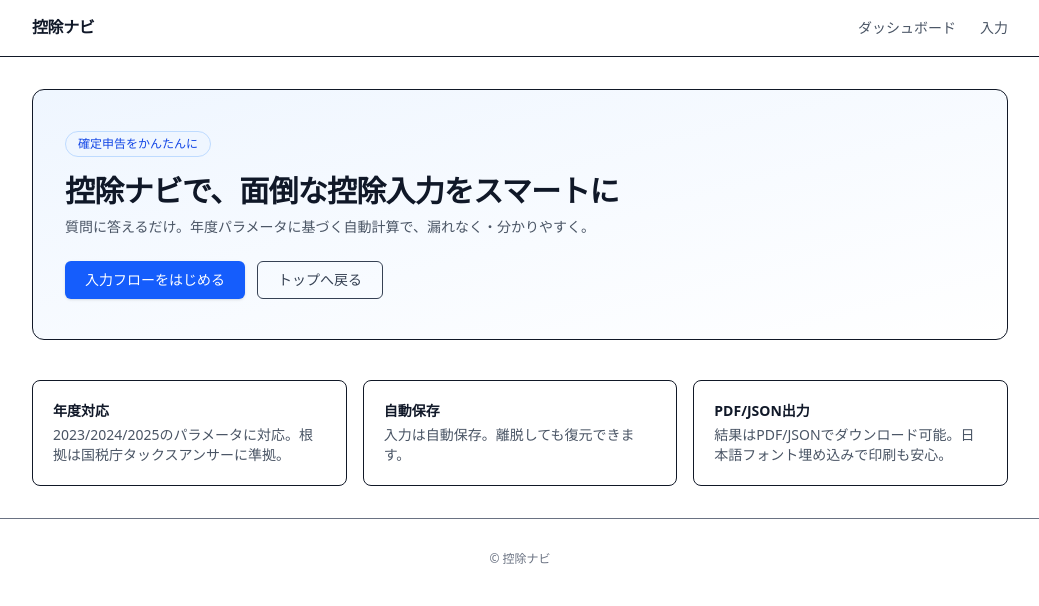
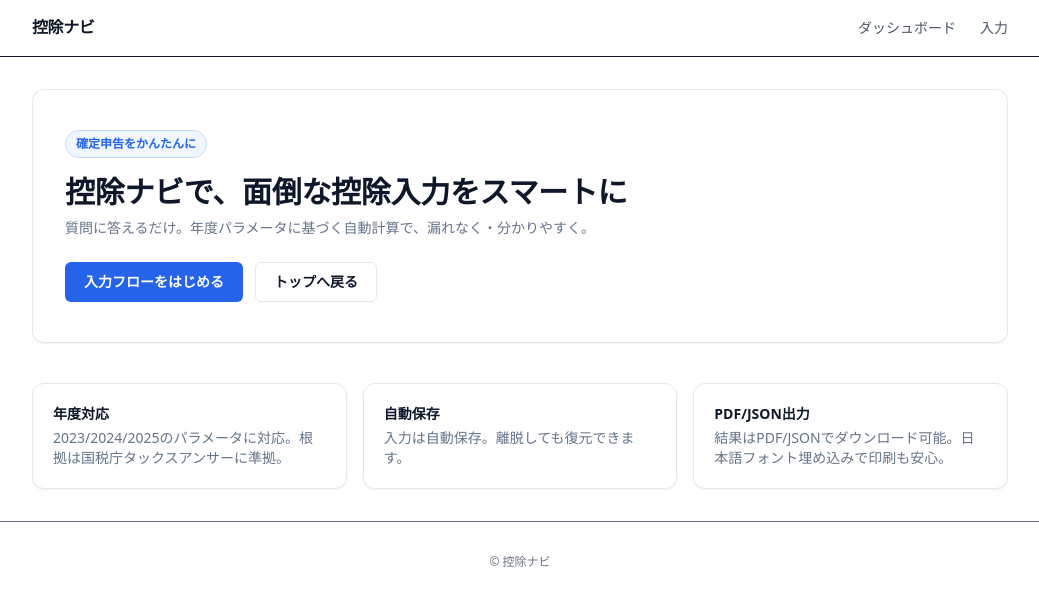
Before and after one commit to shunki-235/koujo-navi, a Next.js app: page /deductions in a window 1280 px wide. Shown: the top 606 px of the page, without its empty margins (120-1159 px from the left). Built offline with nearby package versions, Linux system fonts and the light colour scheme.

Commit message:
feat(ui): 新デザイン基盤（トークン/btn/card）を追加し、ダッシュボードを全面適用

```diff
--- a/src/app/(deductions)/deductions/page.tsx
+++ b/src/app/(deductions)/deductions/page.tsx
@@ -2,31 +2,31 @@ export default function DeductionsDashboardPage() {
   return (
     <section className="space-y-10">
       {/* Hero */}
-      <div className="relative overflow-hidden rounded-xl border bg-gradient-to-br from-blue-50 to-white">
+      <div className="relative overflow-hidden card">
         <div className="px-8 py-10">
-          <span className="inline-flex items-center rounded-full border border-blue-200 bg-blue-50 px-3 py-1 text-xs font-medium text-blue-700">確定申告をかんたんに</span>
-          <h1 className="mt-4 text-3xl font-semibold tracking-tight text-gray-900">控除ナビで、面倒な控除入力をスマートに</h1>
-          <p className="mt-2 text-sm text-gray-600">質問に答えるだけ。年度パラメータに基づく自動計算で、漏れなく・分かりやすく。</p>
+          <span className="badge badge-primary">確定申告をかんたんに</span>
+          <h1 className="mt-4 text-3xl font-semibold tracking-tight">控除ナビで、面倒な控除入力をスマートに</h1>
+          <p className="mt-2 text-sm text-muted">質問に答えるだけ。年度パラメータに基づく自動計算で、漏れなく・分かりやすく。</p>
           <div className="mt-6 flex gap-3">
-            <a href="/deductions/flow" className="inline-flex items-center rounded-md bg-blue-600 px-5 py-2 text-sm font-medium text-white shadow hover:bg-blue-700">入力フローをはじめる</a>
-            <a href="/" className="inline-flex items-center rounded-md border px-5 py-2 text-sm font-medium text-gray-700 hover:bg-blue-50">トップへ戻る</a>
+            <a href="/deductions/flow" className="btn btn-primary">入力フローをはじめる</a>
+            <a href="/" className="btn btn-outline">トップへ戻る</a>
           </div>
         </div>
       </div>
 
       {/* Features */}
       <div className="grid grid-cols-1 gap-4 md:grid-cols-3">
-        <div className="rounded-lg border p-5">
-          <div className="text-sm font-semibold text-gray-900">年度対応</div>
-          <p className="mt-1 text-sm text-gray-600">2023/2024/2025のパラメータに対応。根拠は国税庁タックスアンサーに準拠。</p>
+        <div className="card p-5">
+          <div className="text-sm font-semibold">年度対応</div>
+          <p className="mt-1 text-sm text-muted">2023/2024/2025のパラメータに対応。根拠は国税庁タックスアンサーに準拠。</p>
         </div>
-        <div className="rounded-lg border p-5">
-          <div className="text-sm font-semibold text-gray-900">自動保存</div>
-          <p className="mt-1 text-sm text-gray-600">入力は自動保存。離脱しても復元できます。</p>
+        <div className="card p-5">
+          <div className="text-sm font-semibold">自動保存</div>
+          <p className="mt-1 text-sm text-muted">入力は自動保存。離脱しても復元できます。</p>
         </div>
-        <div className="rounded-lg border p-5">
-          <div className="text-sm font-semibold text-gray-900">PDF/JSON出力</div>
-          <p className="mt-1 text-sm text-gray-600">結果はPDF/JSONでダウンロード可能。日本語フォント埋め込みで印刷も安心。</p>
+        <div className="card p-5">
+          <div className="text-sm font-semibold">PDF/JSON出力</div>
+          <p className="mt-1 text-sm text-muted">結果はPDF/JSONでダウンロード可能。日本語フォント埋め込みで印刷も安心。</p>
         </div>
       </div>
     </section>
--- a/src/app/globals.css
+++ b/src/app/globals.css
@@ -1,8 +1,25 @@
 @import "tailwindcss";
 
 :root {
+  /* Base palette */
   --background: #ffffff;
-  --foreground: #111827;
+  --foreground: #0f172a; /* slate-900 */
+  --muted: #64748b;      /* slate-500 */
+  --border: #e2e8f0;     /* slate-200 */
+  --surface: #ffffff;    /* cards */
+
+  /* Brand (blue) */
+  --primary: #2563eb;          /* blue-600 */
+  --primary-600: #2563eb;
+  --primary-700: #1d4ed8;      /* hover */
+  --primary-50: #eff6ff;       /* subtle */
+  --ring: rgba(37, 99, 235, 0.25);
+
+  /* Radius & shadow */
+  --radius: 12px;
+  --shadow-sm: 0 1px 2px rgba(0,0,0,0.06);
+  --shadow-md: 0 4px 10px rgba(0,0,0,0.08);
+  --shadow-lg: 0 8px 24px rgba(0,0,0,0.12);
 }
 
 @theme inline {
@@ -12,11 +29,48 @@
   --font-mono: var(--font-geist-mono);
 }
 
-/* ダークモード無効化: 白ベースを固定 */
-
 body {
   background: var(--background);
   color: var(--foreground);
   font-family: var(--font-sans), system-ui, -apple-system, Segoe UI, Roboto, Helvetica, Arial, "Apple Color Emoji", "Segoe UI Emoji";
   line-height: 1.6;
 }
+
+/* Typography */
+h1,h2,h3 { letter-spacing: -0.01em; }
+.text-muted { color: var(--muted); }
+
+/* Layout */
+.container { max-width: 72rem; margin-inline: auto; padding-inline: 1.5rem; }
+
+/* Card */
+.card {
+  background: var(--surface);
+  border: 1px solid var(--border);
+  border-radius: var(--radius);
+  box-shadow: var(--shadow-sm);
+}
+.card:hover { box-shadow: var(--shadow-md); transition: box-shadow 200ms ease; }
+
+/* Buttons */
+.btn {
+  display: inline-flex; align-items: center; justify-content: center;
+  height: 40px; padding-inline: 18px;
+  border-radius: calc(var(--radius) - 6px);
+  font-size: 0.875rem; font-weight: 600;
+  border: 1px solid transparent;
+  transition: background-color 160ms ease, border-color 160ms ease, color 160ms ease, box-shadow 160ms ease;
+}
+.btn:focus { outline: none; box-shadow: 0 0 0 4px var(--ring); }
+.btn-primary { background: var(--primary-600); color: #fff; }
+.btn-primary:hover { background: var(--primary-700); }
+.btn-outline { background: transparent; border-color: var(--border); color: var(--foreground); }
+.btn-outline:hover { background: var(--primary-50); border-color: #bfdbfe; }
+
+/* Badges */
+.badge { display: inline-flex; align-items: center; gap: 6px; height: 28px; padding: 0 10px; border-radius: 999px; font-size: 12px; font-weight: 600; }
+.badge-primary { background: var(--primary-50); color: var(--primary-600); border: 1px solid #bfdbfe; }
+
+/* Links */
+a.link { color: var(--foreground); text-decoration: underline; text-underline-offset: 4px; }
+a.link:hover { opacity: .75; }
```
